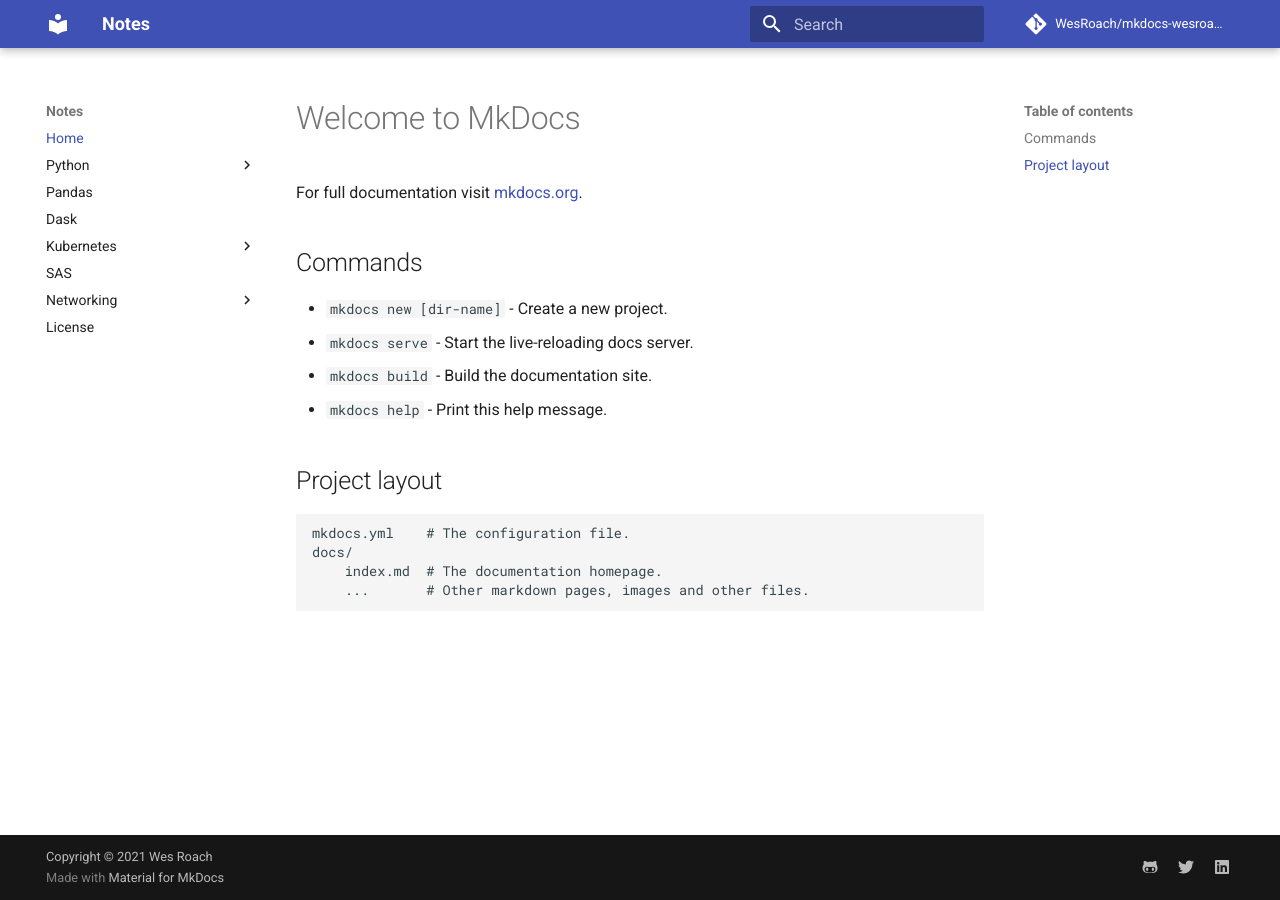
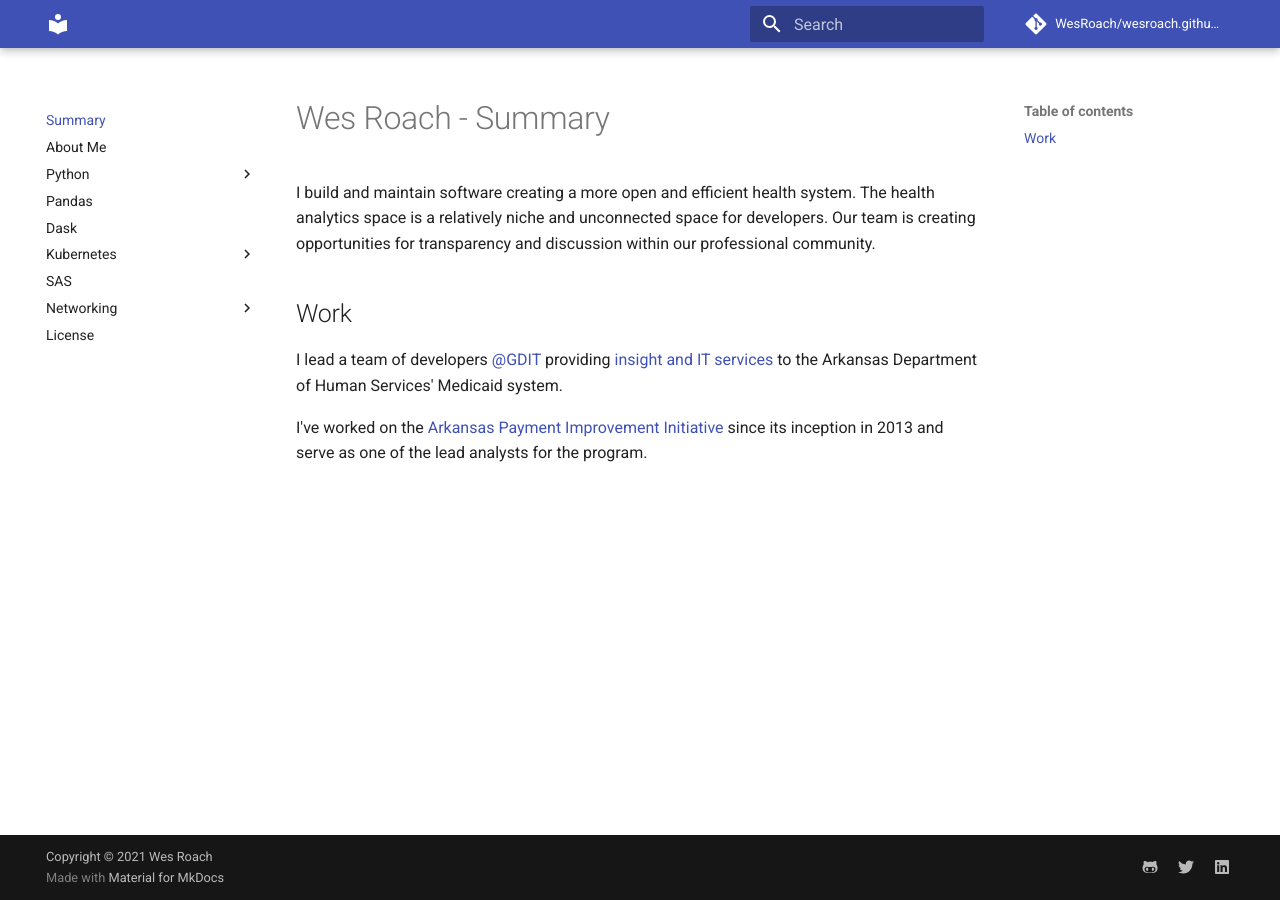
Before and after one commit to WesRoach/wesroach.github.io, an MkDocs documentation site: the page built from docs/index.md, in a window 1280 px wide. Built offline with MkDocs 1.6.1 and Material for MkDocs 9.7.7, drawn with Linux system fonts in a browser that asks for light colours; comment, search, counter and statistics services are not loaded.

Commit message:
Updating the site.

```diff
--- a/docs/index.md
+++ b/docs/index.md
@@ -1,17 +1,9 @@
-# Welcome to MkDocs
+# Wes Roach - Summary
 
-For full documentation visit [mkdocs.org](http://mkdocs.org).
+I build and maintain software creating a more open and efficient health system. The health analytics space is a relatively niche and unconnected space for developers. Our team is creating opportunities for transparency and discussion within our professional community.
 
-## Commands
+## Work
 
-* `mkdocs new [dir-name]` - Create a new project.
-* `mkdocs serve` - Start the live-reloading docs server.
-* `mkdocs build` - Build the documentation site.
-* `mkdocs help` - Print this help message.
+I lead a team of developers [@GDIT](https://www.gdit.com/) providing [insight and IT services](https://www.gdit.com/perspectives/our-stories/arkansas-a-first-in-rewards-based-payment-reform/) to the Arkansas Department of Human Services' Medicaid system.
 
-## Project layout
-
-    mkdocs.yml    # The configuration file.
-    docs/
-        index.md  # The documentation homepage.
-        ...       # Other markdown pages, images and other files.
+I've worked on the [Arkansas Payment Improvement Initiative](https://achi.net/newsroom/report-ahcpii-improving-quality-efficiency/) since its inception in 2013 and serve as one of the lead analysts for the program.
--- a/mkdocs.yml
+++ b/mkdocs.yml
@@ -1,11 +1,12 @@
 # Project information
-site_name: 'Notes'
+site_name: ''
 site_description: ''
 site_author: 'Wes Roach'
-site_url: 'http://mkdocs.wesroach.com'
+site_url: 'http://wesroach.dev'
 
 nav:
-  - Home: index.md
+  - Summary: index.md
+  - About Me: about.md
   - Python:
     - 10Apps: python/10apps.md
   - Pandas: pandas/pandas.md
@@ -20,8 +21,8 @@ nav:
   - License: license.md
 
 # Repository
-repo_name: 'WesRoach/mkdocs-wesroach'
-repo_url: 'https://github.com/WesRoach/mkdocs-wesroach'
+repo_name: 'WesRoach/wesroach.github.io'
+repo_url: 'https://github.com/WesRoach/wesroach.github.io'
 
 # Copyright
 copyright: 'Copyright &copy; 2021 Wes Roach'
```
Also changed, not shown: docs/about.md (added, +12 -0 lines).
